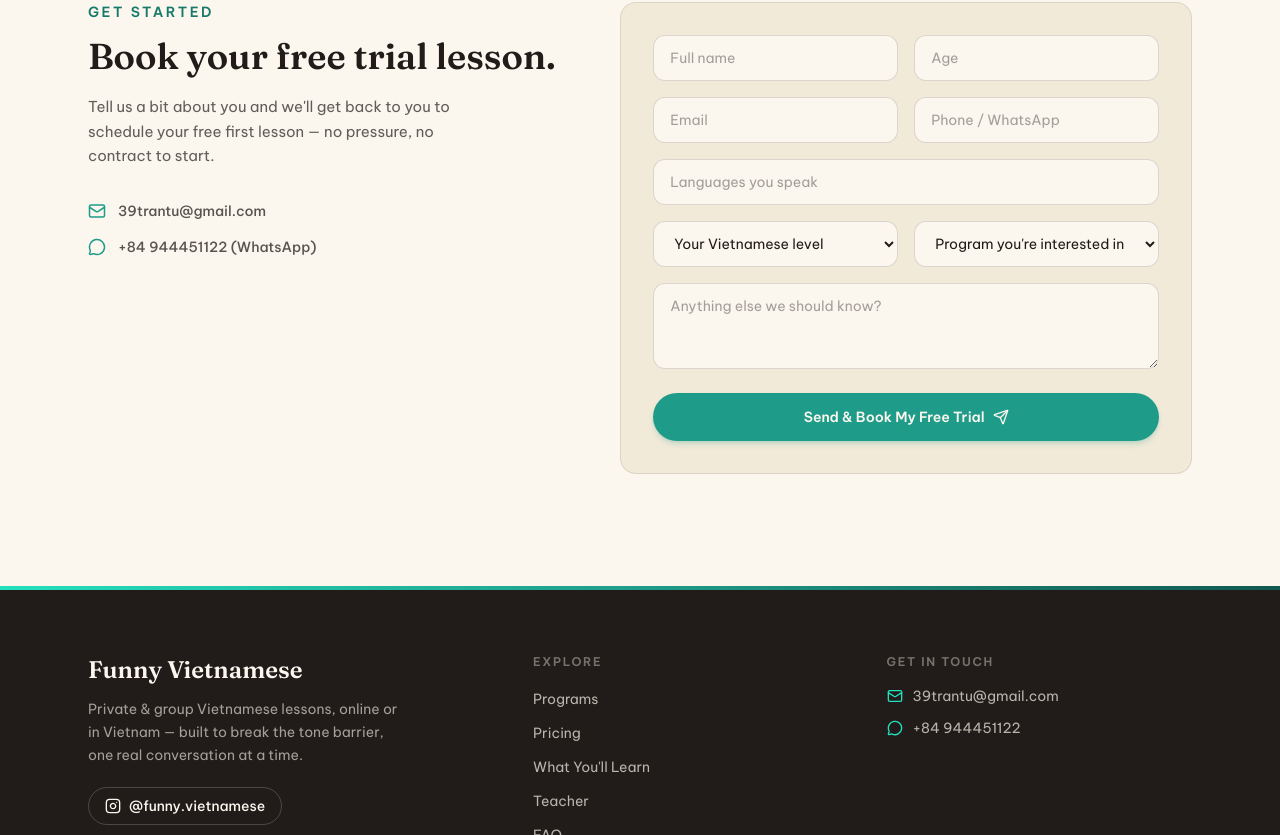
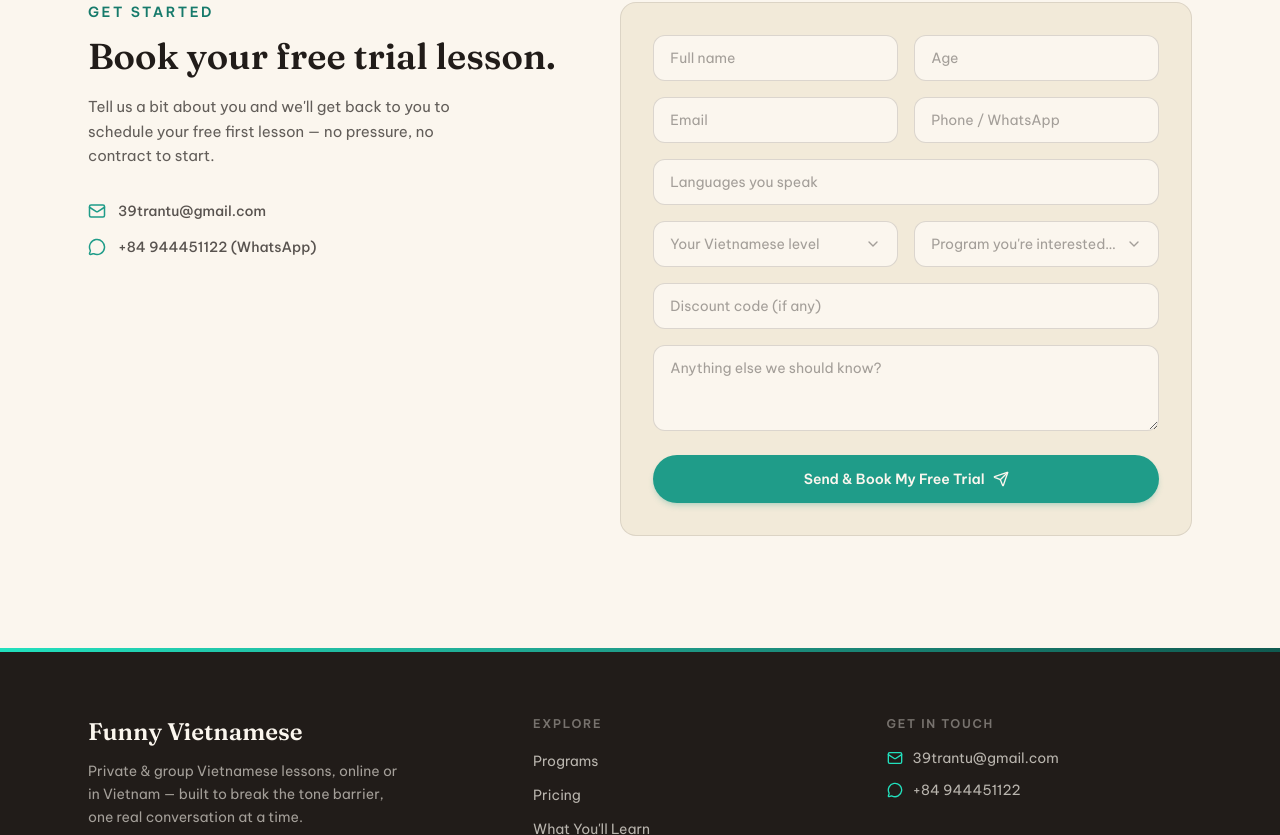
Before and after one commit to TuanAnhIPM/funnyvietnameseweb, a React (Vite) app: page / in a window 1280 px wide. Shown: the part 5460-6295 px from the top of the page. Built offline with nearby package versions, Linux system fonts and the light colour scheme.

Commit message:
Send trial requests via WhatsApp with a custom-styled contact form
Switch the free trial form from mailto to a pre-filled WhatsApp message,
add a discount code field, replace native selects with an animated
custom dropdown, and drop the number spinner on the age input.

```diff
--- a/src/components/ContactForm.tsx
+++ b/src/components/ContactForm.tsx
@@ -1,5 +1,7 @@
-import { useState, type FormEvent } from "react";
-import { Mail, MessageCircle, Send } from "lucide-react";
+import { useEffect, useRef, useState, type FormEvent } from "react";
+import { AnimatePresence, motion } from "framer-motion";
+import clsx from "clsx";
+import { Check, ChevronDown, Mail, MessageCircle, Send } from "lucide-react";
 import { Section, Eyebrow } from "./Section";
 import { Reveal } from "./Reveal";
 import { contact, programInterest, vietnameseLevels } from "../data/content";
@@ -7,26 +9,112 @@
 const fieldClass =
   "w-full rounded-xl border border-ink/15 bg-paper px-4 py-3 text-sm text-ink placeholder:text-ink/40 focus:border-mint-400 focus:outline-none focus:ring-2 focus:ring-mint-200";
 
+interface CustomSelectProps {
+  value: string;
+  onChange: (value: string) => void;
+  options: string[];
+  placeholder: string;
+  error?: boolean;
+}
+
+function CustomSelect({ value, onChange, options, placeholder, error }: CustomSelectProps) {
+  const [open, setOpen] = useState(false);
+  const ref = useRef<HTMLDivElement>(null);
+
+  useEffect(() => {
+    function onClickOutside(e: MouseEvent) {
+      if (ref.current && !ref.current.contains(e.target as Node)) setOpen(false);
+    }
+    document.addEventListener("mousedown", onClickOutside);
+    return () => document.removeEventListener("mousedown", onClickOutside);
+  }, []);
+
+  return (
+    <div className="relative" ref={ref}>
+      <button
+        type="button"
+        onClick={() => setOpen((o) => !o)}
+        className={clsx(
+          "flex w-full items-center justify-between rounded-xl border bg-paper px-4 py-3 text-left text-sm transition focus:outline-none focus:ring-2 focus:ring-mint-200",
+          value ? "text-ink" : "text-ink/40",
+          error ? "border-red-300" : "border-ink/15 focus:border-mint-400",
+        )}
+      >
+        <span className="truncate">{value || placeholder}</span>
+        <ChevronDown
+          size={16}
+          className={clsx("ml-2 shrink-0 text-ink/40 transition-transform", open && "rotate-180")}
+        />
+      </button>
+      <AnimatePresence>
+        {open && (
+          <motion.ul
+            initial={{ opacity: 0, y: -6, scale: 0.98 }}
+            animate={{ opacity: 1, y: 0, scale: 1 }}
+            exit={{ opacity: 0, y: -6, scale: 0.98 }}
+            transition={{ duration: 0.15, ease: [0.22, 1, 0.36, 1] }}
+            className="absolute z-20 mt-2 w-full overflow-hidden rounded-xl border border-ink/10 bg-paper py-1.5 shadow-xl shadow-ink/10"
+          >
+            {options.map((opt) => (
+              <li key={opt}>
+                <button
+                  type="button"
+                  onClick={() => {
+                    onChange(opt);
+                    setOpen(false);
+                  }}
+                  className={clsx(
+                    "flex w-full items-center justify-between gap-3 px-4 py-2.5 text-left text-sm transition hover:bg-mint-50",
+                    value === opt ? "font-medium text-mint-600" : "text-ink/80",
+                  )}
+                >
+                  {opt}
+                  {value === opt && <Check size={14} className="text-mint-500" />}
+                </button>
+              </li>
+            ))}
+          </motion.ul>
+        )}
+      </AnimatePresence>
+    </div>
+  );
+}
+
 export function ContactForm() {
   const [submitted, setSubmitted] = useState(false);
+  const [level, setLevel] = useState("");
+  const [program, setProgram] = useState("");
+  const [errors, setErrors] = useState<{ level?: boolean; program?: boolean }>({});
 
   function handleSubmit(e: FormEvent<HTMLFormElement>) {
     e.preventDefault();
+
+    const missing: { level?: boolean; program?: boolean } = {};
+    if (!level) missing.level = true;
+    if (!program) missing.program = true;
+    if (missing.level || missing.program) {
+      setErrors(missing);
+      return;
+    }
+
     const data = new FormData(e.currentTarget);
+    const discountCode = data.get("discountCode");
     const lines = [
+      "Free trial lesson request",
       `Name: ${data.get("name")}`,
       `Age: ${data.get("age")}`,
       `Email: ${data.get("email")}`,
       `Phone / WhatsApp: ${data.get("phone")}`,
       `Languages spoken: ${data.get("languages")}`,
-      `Vietnamese level: ${data.get("level")}`,
-      `Interested in: ${data.get("program")}`,
+      `Vietnamese level: ${level}`,
+      `Interested in: ${program}`,
+      ...(discountCode ? [`Discount code: ${discountCode}`] : []),
       `Note: ${data.get("note")}`,
     ].join("\n");
 
-    const subject = encodeURIComponent("Free trial lesson request");
-    const body = encodeURIComponent(lines);
-    window.location.href = `mailto:${contact.email}?subject=${subject}&body=${body}`;
+    const phone = contact.whatsapp.replace(/[^\d]/g, "");
+    const text = encodeURIComponent(lines);
+    window.open(`https://wa.me/${phone}?text=${text}`, "_blank", "noreferrer");
     setSubmitted(true);
   }
 
@@ -66,15 +154,22 @@
             <div className="rounded-2xl border border-jade-100 bg-jade-50 p-8 text-center">
               <h3 className="font-serif text-xl font-semibold text-jade-700">Almost done!</h3>
               <p className="mt-2 text-[15px] leading-relaxed text-ink/70">
-                Your email app should have opened with your details filled in — just hit send.
-                You can also reach out directly on WhatsApp any time.
+                WhatsApp should have opened with your details filled in — just hit send and
+                we'll get back to you to schedule your free trial.
               </p>
             </div>
           ) : (
             <form onSubmit={handleSubmit} className="grid gap-4 rounded-2xl border border-ink/10 bg-paper-dim p-6 md:p-8">
               <div className="grid gap-4 sm:grid-cols-2">
                 <input name="name" required placeholder="Full name" className={fieldClass} />
-                <input name="age" type="number" min={0} placeholder="Age" className={fieldClass} />
+                <input
+                  name="age"
+                  type="text"
+                  inputMode="numeric"
+                  pattern="[0-9]*"
+                  placeholder="Age"
+                  className={fieldClass}
+                />
               </div>
               <div className="grid gap-4 sm:grid-cols-2">
                 <input name="email" type="email" required placeholder="Email" className={fieldClass} />
@@ -82,27 +177,34 @@
               </div>
               <input name="languages" placeholder="Languages you speak" className={fieldClass} />
               <div className="grid gap-4 sm:grid-cols-2">
-                <select name="level" defaultValue="" required className={fieldClass}>
-                  <option value="" disabled>
-                    Your Vietnamese level
-                  </option>
-                  {vietnameseLevels.map((l) => (
-                    <option key={l} value={l}>
-                      {l}
-                    </option>
-                  ))}
-                </select>
-                <select name="program" defaultValue="" required className={fieldClass}>
-                  <option value="" disabled>
-                    Program you're interested in
-                  </option>
-                  {programInterest.map((p) => (
-                    <option key={p} value={p}>
-                      {p}
-                    </option>
-                  ))}
-                </select>
+                <div>
+                  <CustomSelect
+                    value={level}
+                    onChange={(v) => {
+                      setLevel(v);
+                      setErrors((er) => ({ ...er, level: false }));
+                    }}
+                    options={vietnameseLevels}
+                    placeholder="Your Vietnamese level"
+                    error={errors.level}
+                  />
+                  {errors.level && <p className="mt-1.5 text-xs text-red-500">Please select your level</p>}
+                </div>
+                <div>
+                  <CustomSelect
+                    value={program}
+                    onChange={(v) => {
+                      setProgram(v);
+                      setErrors((er) => ({ ...er, program: false }));
+                    }}
+                    options={programInterest}
+                    placeholder="Program you're interested in"
+                    error={errors.program}
+                  />
+                  {errors.program && <p className="mt-1.5 text-xs text-red-500">Please select a program</p>}
+                </div>
               </div>
+              <input name="discountCode" placeholder="Discount code (if any)" className={fieldClass} />
               <textarea name="note" rows={3} placeholder="Anything else we should know?" className={fieldClass} />
 
               <button
```
